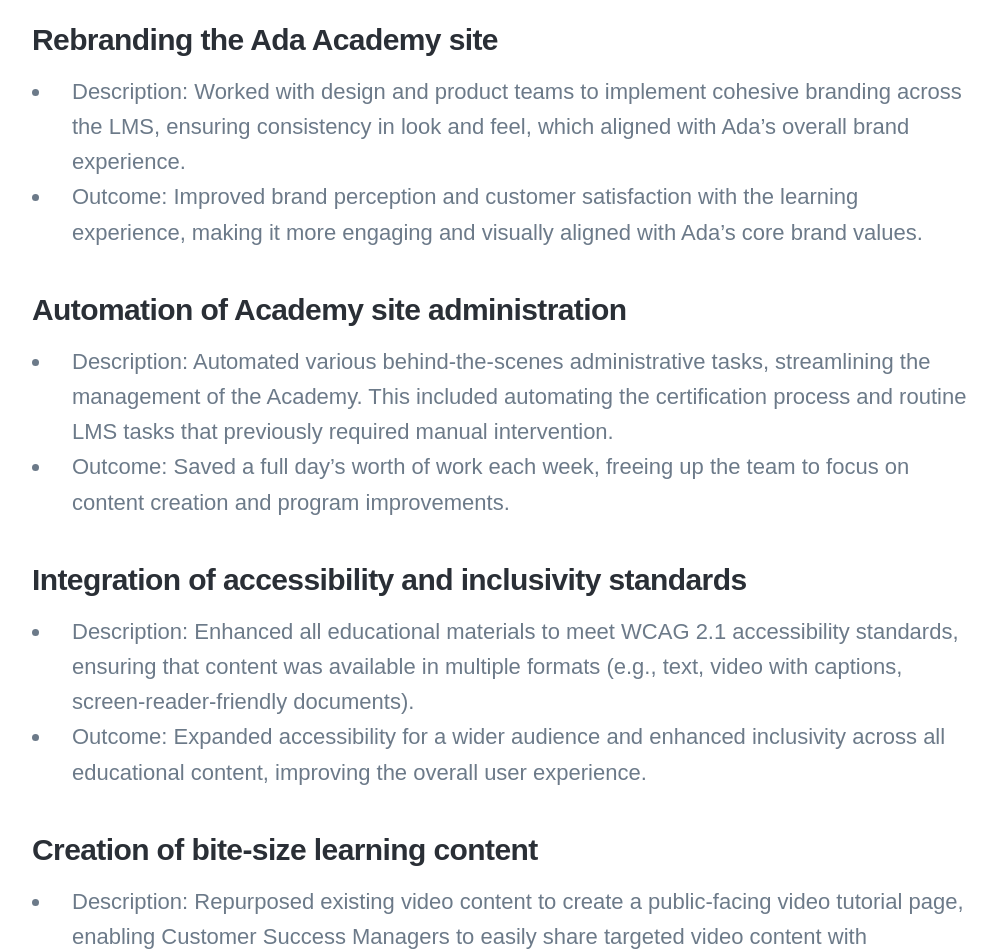
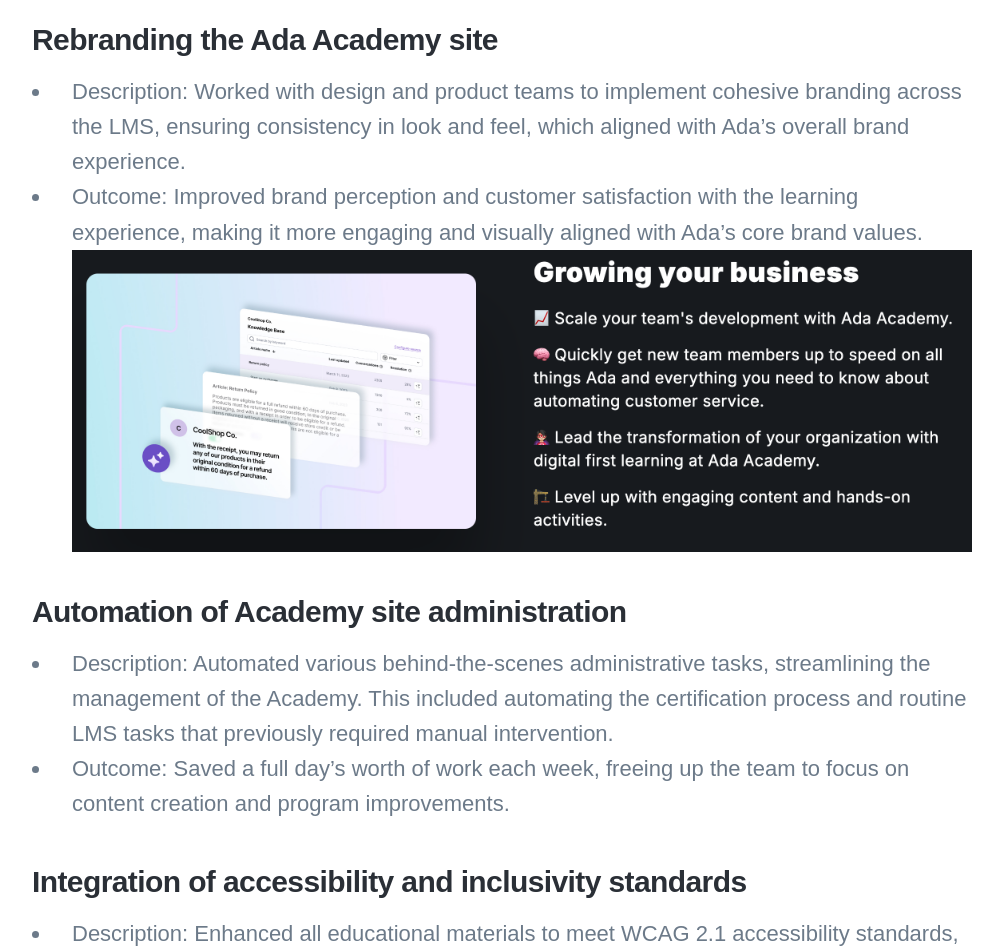
Before and after one commit to cox-katie/portfolio, a Jekyll site: the page built from _projects/ada-academy.md, in a window 1280 px wide. Shown: the part 2920-3872 px from the top of the page, without its empty margins (138-1141 px from the left). Built offline with Jekyll 4.4.1, drawn with Linux system fonts in a browser that asks for light colours; nearby versions of some CDN libraries; some web fonts are replaced.

Commit message:
Update ada-academy.md

```diff
--- a/_projects/ada-academy.md
+++ b/_projects/ada-academy.md
@@ -47,6 +47,7 @@
 ### Rebranding the Ada Academy site
  - Description: Worked with design and product teams to implement cohesive branding across the LMS, ensuring consistency in look and feel, which aligned with Ada’s overall brand experience.
  - Outcome: Improved brand perception and customer satisfaction with the learning experience, making it more engaging and visually aligned with Ada’s core brand values.
+<img src="/images/Ada-Academy/growing-business.png" />
 
 ### Automation of Academy site administration
  - Description: Automated various behind-the-scenes administrative tasks, streamlining the management of the Academy. This included automating the certification process and routine LMS tasks that previously required manual intervention.
@@ -60,7 +61,7 @@
  - Description: Repurposed existing video content to create a public-facing video tutorial page, enabling Customer Success Managers to easily share targeted video content with customers. This gave customers quick access to actionable insights that addressed their immediate needs.
  - Outcome: Enhanced learner engagement and satisfaction, while fostering strong buy-in from the Customer Experience team by streamlining their ability to share skill-building videos, ultimately positioning the Academy as a valuable resource.
 
-<img src="/images/Ada-Academy/growing-business.png" />
+
 
 <iframe width="560" height="315" src="https://www.youtube.com/watch?v=g15OQCzrNVY" frameborder="0" allow="accelerometer; autoplay; clipboard-write; encrypted-media; gyroscope; picture-in-picture" allowfullscreen></iframe>
 
```
